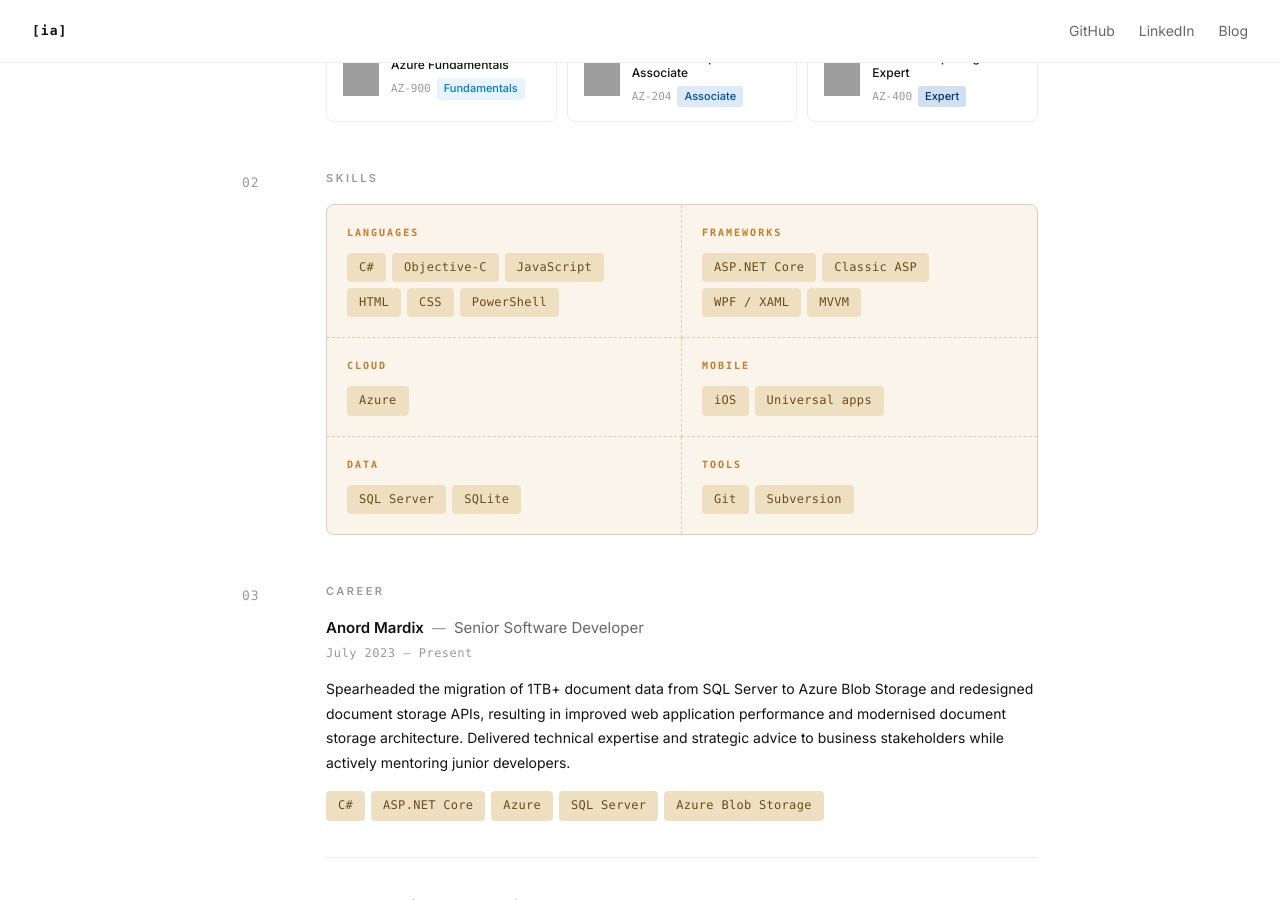
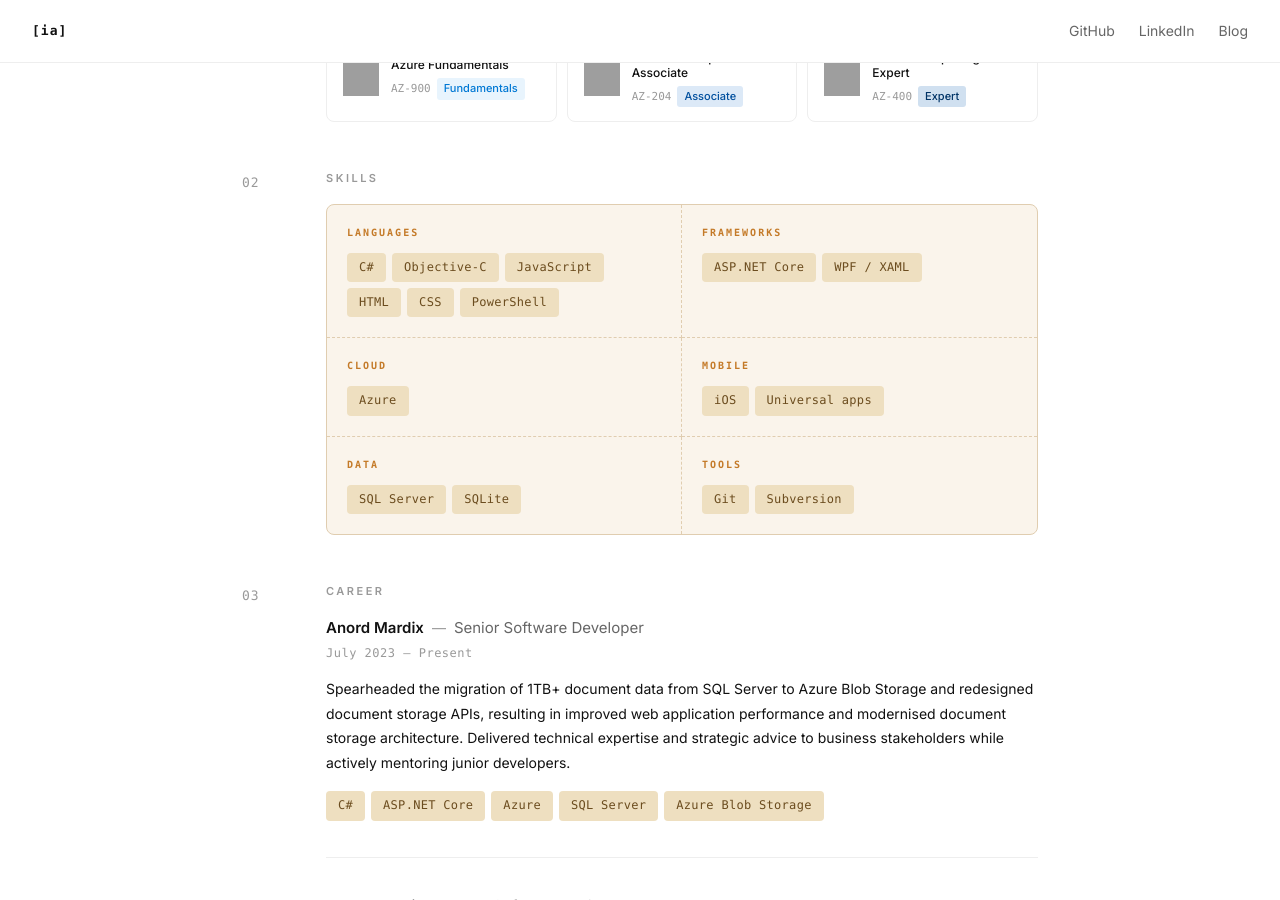
Before and after one commit to sixfortyfour/sixfortyfour.github.io, a Jekyll site: the page built from index.html, in a window 1280 px wide and 900 px high, scrolled down 494 px. Built offline with Jekyll 4.4.1, drawn with Linux system fonts in a browser that asks for light colours; grey boxes are pictures that could not be loaded.

Commit message:
Remove Classic ASP and MVVM from skills
Co-Authored-By: Claude Sonnet 4.6 <noreply@anthropic.com>

```diff
--- a/index.html
+++ b/index.html
@@ -86,9 +86,7 @@ layout: default
           <h3 class="skill-group-label">Frameworks</h3>
           <div class="tags tags--warm">
             <span class="tag">ASP.NET Core</span>
-            <span class="tag">Classic ASP</span>
             <span class="tag">WPF / XAML</span>
-            <span class="tag">MVVM</span>
           </div>
         </div>
 
```
